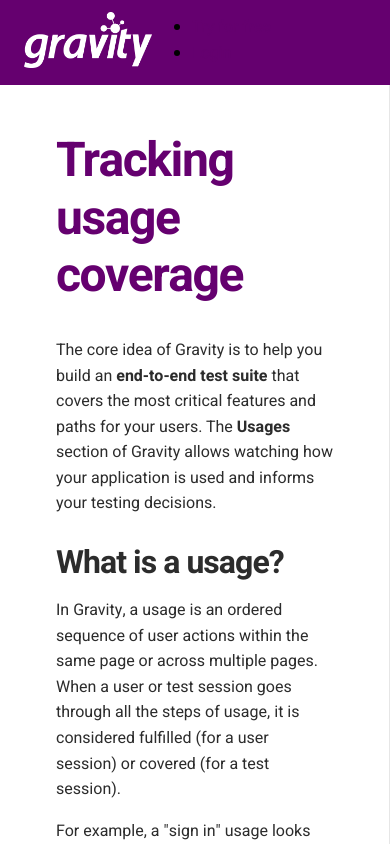
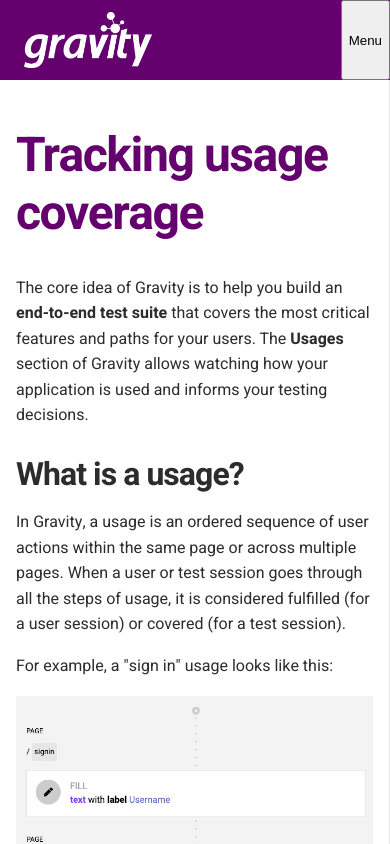
Before and after one commit to Smartesting/gravity-documentation, a Next.js app: page /usages in a window 390 px wide. Shown: the top 844 px of the page. Built offline with nearby package versions, Linux system fonts and the light colour scheme.

Commit message:
[WIP] responsive navbar

```diff
--- a/components/TopNav.module.scss
+++ b/components/TopNav.module.scss
@@ -5,6 +5,7 @@
 .topNav {
   background-color: $color-indigo-brand;
   display: flex;
+  position: relative;
 
   & > .loginMenu {
     display: flex;
@@ -23,6 +24,10 @@
       }
     }
   }
+
+  & > .menuToggle {
+    margin-left: auto;
+  }
 }
 
 .logoWrapper {
@@ -33,3 +38,21 @@
   text-align: center;
   margin-left: 24px;
 }
+
+
+.responsiveMenu {
+  width: 100%;
+  position: absolute;
+  padding-left: 0;
+  top: calc(8 * $grid-base-unit);
+  z-index: 3;
+
+  background-color: $color-base-white;
+  list-style: none;
+  border-bottom: solid 1px $color-grey-100;
+
+  & > li {
+    padding: calc(2 * $grid-base-unit);
+    font-size: 1.1rem;
+  }
+}
--- a/components/TopNavMobile.tsx
+++ b/components/TopNavMobile.tsx
@@ -1,13 +1,27 @@
 import Image from "next/image";
+import { useState } from "react";
+import NavLink from "./navLink";
 import styles from './TopNav.module.scss';
 
 export default function TopNavMobile() {
+  const [menuExpanded, setMenuExpanded] = useState(false)
+
   return <nav className={styles.topNav}>
     <a href="https://gravity-testing.com" rel="noopener" className={styles.logoWrapper}>
       <Image src={"/gravity-logo-white.svg"} layout={'fill'} objectFit={'contain'} />
     </a>
 
+    <button aria-label="Menu" onClick={() => { setMenuExpanded(!menuExpanded) }} className={ styles.menuToggle }>
+      { menuExpanded? "Close" : "Menu" }
+    </button>
+
+    { menuExpanded &&
         <ul className={styles.responsiveMenu}>
+          <NavLink href={'/'}>Home</NavLink>
+          <NavLink href={'/getting-started'}>Getting started</NavLink>
+          <NavLink href={'/browse-sessions'}>Browsing sessions</NavLink>
+          <NavLink href={'/usages'}>Tracking usage coverage</NavLink>
+          <NavLink href={'/create-test-scripts'}>Creating test scripts</NavLink>
           <li>
             <a rel="noopener" href="https://app.gravity-testing.com/register">Try for free</a>
           </li>
@@ -15,5 +29,6 @@
             <a rel="noopener" href="https://app.gravity-testing.com/login">Login</a>
           </li>
         </ul>
+    }
   </nav>
 }
--- a/styles/Layout.module.scss
+++ b/styles/Layout.module.scss
@@ -15,9 +15,9 @@
   }
 
   & > .topNavMobileWrapper {
-    display: none;
-    @include for-phone-only {
-      display: initial;
+    display: initial;
+    @include for-desktop-up {
+      display: none;
     }
   }
 }
@@ -41,7 +41,12 @@
   }
 
   & main {
-    padding: calc(2 * $grid-base-unit) calc(7 * $grid-base-unit);
+    padding: calc(2 * $grid-base-unit);
+
+    @include for-desktop-up {
+      padding: calc(2 * $grid-base-unit) calc(7 * $grid-base-unit);
+    }
+
     padding-bottom: calc(8 * $grid-base-unit);
     overflow-y: auto;
     background-color: $color-base-white;
```
Lines whose indentation alone changed are shown as unchanged.
